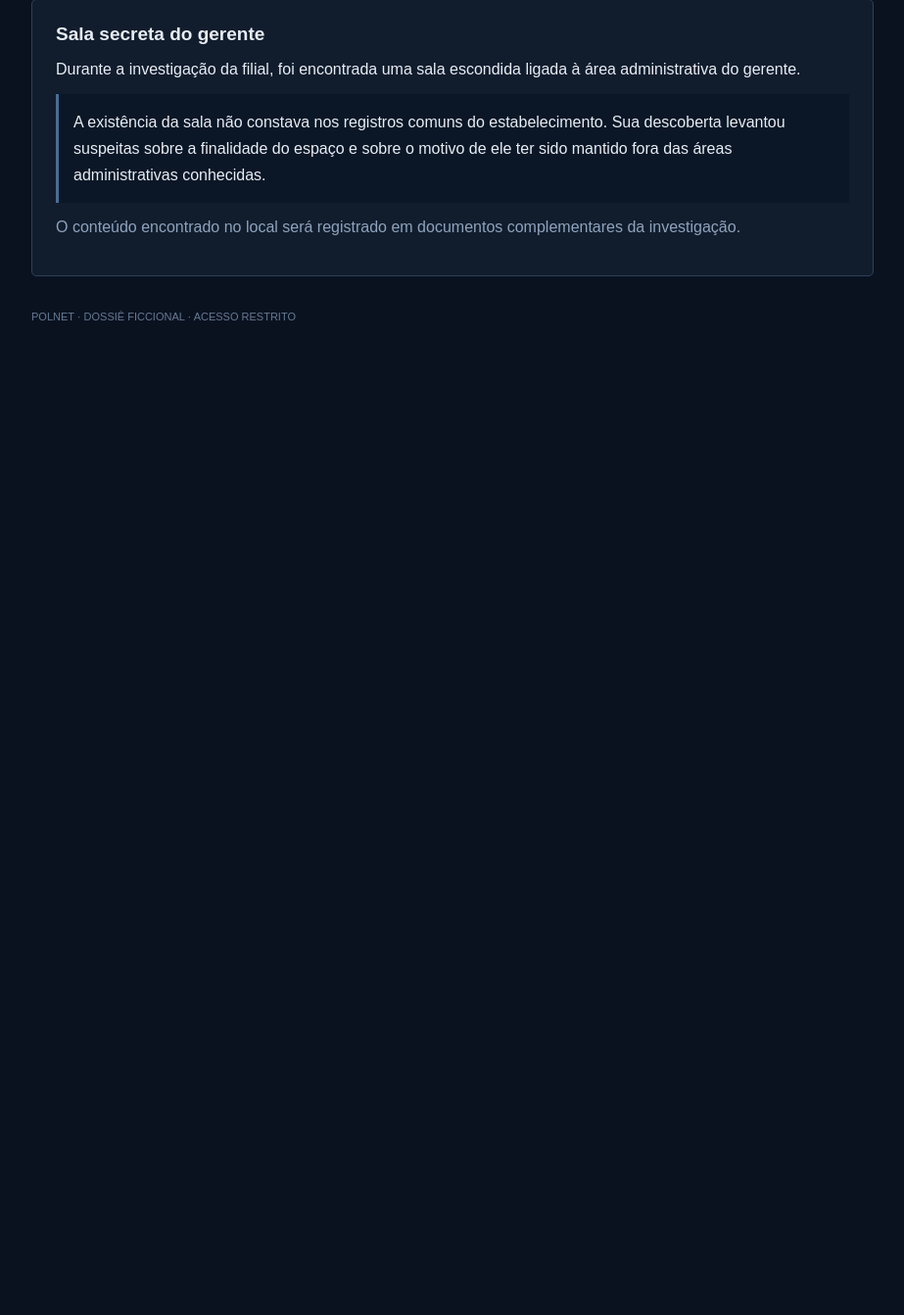
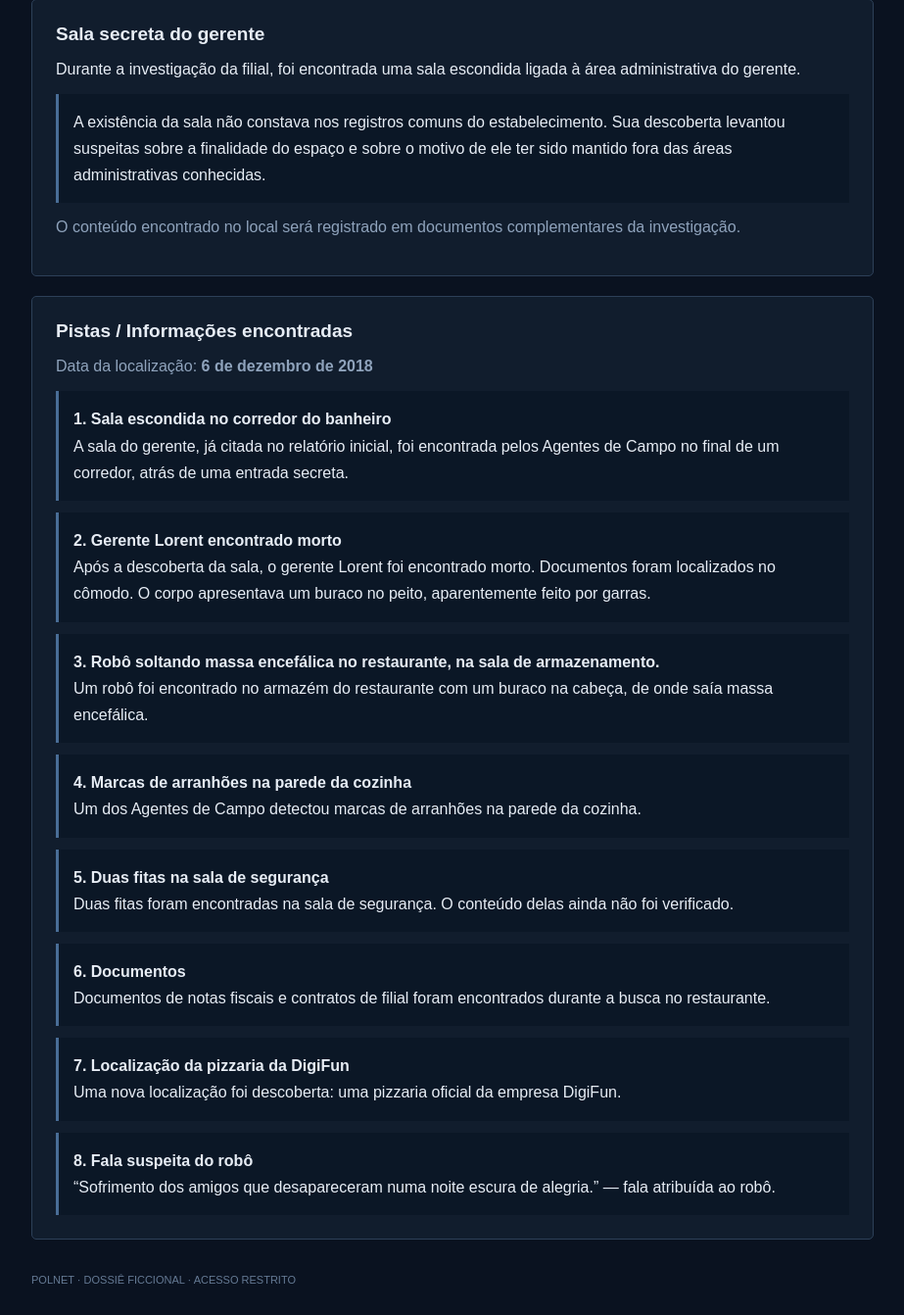
Before and after one commit to gokualvesc-lgtm/PoliciaSiteRpg, a Flask app: page /caso-digifun in a window 1280 px wide. Shown: the part 763-2105 px from the top of the page at 98% size, without its empty margins (178-1101 px from the left). Before the commit the page ends 1090 px from the top, so only its background shows below. Run offline with Flask 3, Linux system fonts and the light colour scheme.

Commit message:
Atualização informações2

```diff
--- a/templates/casoDigifunAtt.html
+++ b/templates/casoDigifunAtt.html
@@ -169,6 +169,45 @@
         </p>
     </section>
 
+
+    <section class="panel">
+        <h2>Pistas / Informações encontradas</h2>
+        <p class="muted">Data da localização: <strong>6 de dezembro de 2018</strong></p>
+
+        <div class="note">
+            <strong>1. Sala escondida no corredor do banheiro</strong><br>
+            A sala do gerente, já citada no relatório inicial, foi encontrada pelos Agentes de Campo no final de um corredor, atrás de uma entrada secreta.
+        </div>
+        <div class="note" style="margin-top:12px">
+            <strong>2. Gerente Lorent encontrado morto</strong><br>
+            Após a descoberta da sala, o gerente Lorent foi encontrado morto. Documentos foram localizados no cômodo. O corpo apresentava um buraco no peito, aparentemente feito por garras.
+        </div>
+        <div class="note" style="margin-top:12px">
+            <strong>3. Robô soltando massa encefálica no restaurante, na sala de armazenamento.</strong><br>
+            Um robô foi encontrado no armazém do restaurante com um buraco na cabeça, de onde saía massa encefálica.
+        </div>
+        <div class="note" style="margin-top:12px">
+            <strong>4. Marcas de arranhões na parede da cozinha</strong><br>
+            Um dos Agentes de Campo detectou marcas de arranhões na parede da cozinha.
+        </div>
+        <div class="note" style="margin-top:12px">
+            <strong>5. Duas fitas na sala de segurança</strong><br>
+            Duas fitas foram encontradas na sala de segurança. O conteúdo delas ainda não foi verificado.
+        </div>
+        <div class="note" style="margin-top:12px">
+            <strong>6. Documentos</strong><br>
+            Documentos de notas fiscais e contratos de filial foram encontrados durante a busca no restaurante.
+        </div>
+        <div class="note" style="margin-top:12px">
+            <strong>7. Localização da pizzaria da DigiFun</strong><br>
+            Uma nova localização foi descoberta: uma pizzaria oficial da empresa DigiFun.
+        </div>
+        <div class="note" style="margin-top:12px">
+            <strong>8. Fala suspeita do robô</strong><br>
+            “Sofrimento dos amigos que desapareceram numa noite escura de alegria.” — fala atribuída ao robô.
+        </div>
+    </section>
+
     <footer>
         POLNET · DOSSIÊ FICCIONAL · ACESSO RESTRITO
     </footer>
```
